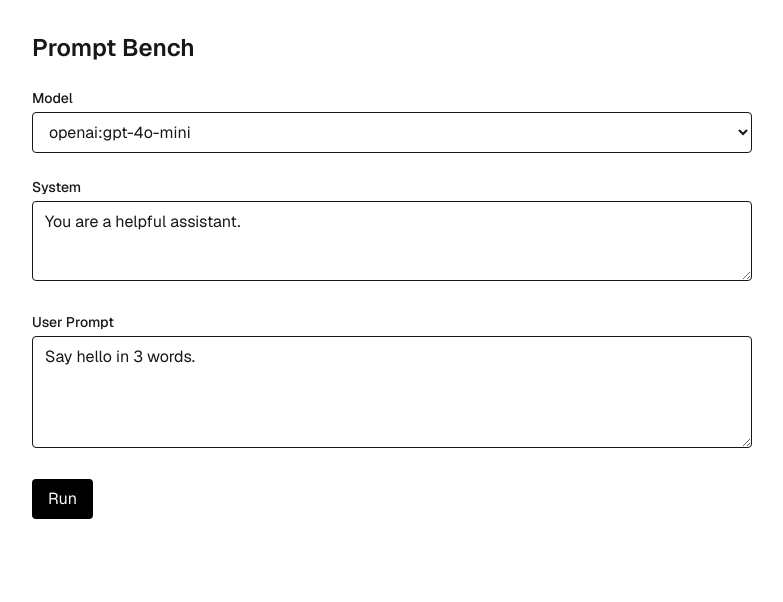
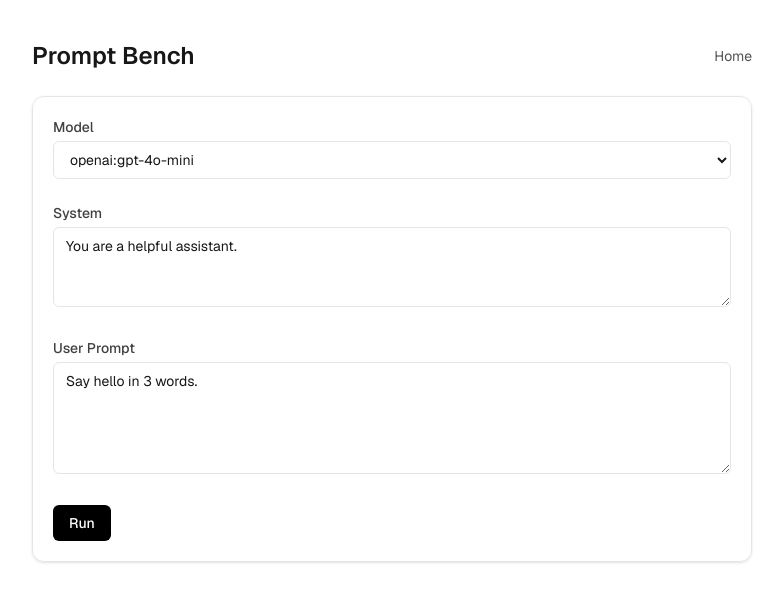
Before and after one commit to amclaughlin2005/prompt-manager, a Next.js app in the folder web/: page /bench in a window 1280 px wide. Shown: the top 602 px of the page, without its empty margins (248-1031 px from the left). Built offline with nearby package versions, Linux system fonts and the light colour scheme.

Commit message:
chore(ui): unify card/input/button styles app-wide; add Home links to Bench and Prompts pages

```diff
--- a/web/src/app/bench/page.tsx
+++ b/web/src/app/bench/page.tsx
@@ -1,5 +1,6 @@
 'use client';
 
+import Link from 'next/link';
 import { useEffect, useMemo, useState } from 'react';
 
 type ModelItem = { key: string; provider: string; tools: boolean };
@@ -64,14 +65,17 @@ export default function BenchPage() {
   const modelOptions = useMemo(() => models.map((m) => ({ value: m.key, label: `${m.key}` })), [models]);
 
   return (
-    <div className="max-w-3xl mx-auto px-6 py-8">
-      <h1 className="text-2xl font-semibold mb-6">Prompt Bench</h1>
+    <div className="max-w-3xl mx-auto px-6 py-10">
+      <div className="flex items-center justify-between mb-6">
+        <h1 className="text-2xl font-semibold">Prompt Bench</h1>
+        <Link href="/" className="text-sm text-neutral-600 hover:underline">Home</Link>
+      </div>
 
-      <div className="space-y-6">
+      <div className="card p-5 space-y-6">
         <div>
-          <label className="block text-sm font-medium mb-1">Model</label>
+          <label className="label">Model</label>
           <select
-            className="w-full border rounded px-3 py-2"
+            className="select"
             value={model}
             onChange={(e) => setModel(e.target.value)}
           >
@@ -82,19 +86,19 @@ export default function BenchPage() {
         </div>
 
         <div>
-          <label className="block text-sm font-medium mb-1">System</label>
-          <textarea className="w-full border rounded px-3 py-2 h-20" value={system} onChange={(e) => setSystem(e.target.value)} />
+          <label className="label">System</label>
+          <textarea className="textarea h-20" value={system} onChange={(e) => setSystem(e.target.value)} />
         </div>
 
         <div>
-          <label className="block text-sm font-medium mb-1">User Prompt</label>
-          <textarea className="w-full border rounded px-3 py-2 h-28" value={prompt} onChange={(e) => setPrompt(e.target.value)} />
+          <label className="label">User Prompt</label>
+          <textarea className="textarea h-28" value={prompt} onChange={(e) => setPrompt(e.target.value)} />
         </div>
 
         <button
           onClick={onRun}
           disabled={loading}
-          className="bg-black text-white rounded px-4 py-2 disabled:opacity-50"
+          className="btn-primary"
         >
           {loading ? 'Running…' : 'Run'}
         </button>
@@ -102,7 +106,7 @@ export default function BenchPage() {
         {error && <div className="text-red-600 text-sm">{error}</div>}
 
         {(response || usage) && (
-          <div className="border rounded p-4 space-y-3">
+          <div className="card p-4 space-y-3">
             {response && (
               <div>
                 <div className="text-sm font-medium mb-1">Response</div>
--- a/web/src/app/prompts/[id]/page.tsx
+++ b/web/src/app/prompts/[id]/page.tsx
@@ -101,7 +101,10 @@ export default function PromptDetailPage() {
 
   return (
     <div className="max-w-5xl mx-auto px-6 py-10">
-      <div className="mb-4"><Link className="text-blue-600 underline" href="/prompts">← Back</Link></div>
+      <div className="mb-4 flex items-center justify-between">
+        <Link className="text-blue-600 hover:underline" href="/prompts">← Back</Link>
+        <Link className="text-sm text-neutral-600 hover:underline" href="/">Home</Link>
+      </div>
       {data ? (
         <>
           <h1 className="text-2xl font-semibold mb-1">{data.name}</h1>
--- a/web/src/app/prompts/page.tsx
+++ b/web/src/app/prompts/page.tsx
@@ -41,7 +41,10 @@ export default function PromptsPage() {
     <div className="max-w-5xl mx-auto px-6 py-10">
       <div className="flex items-center justify-between mb-6">
         <h1 className="text-2xl font-semibold">Prompts</h1>
-        <Link href="/bench" className="text-sm text-neutral-600 hover:underline">Open Bench →</Link>
+        <div className="flex items-center gap-4 text-sm text-neutral-600">
+          <Link href="/" className="hover:underline">Home</Link>
+          <Link href="/bench" className="hover:underline">Bench →</Link>
+        </div>
       </div>
 
       <div className="card p-5 mb-8 space-y-4">
```
